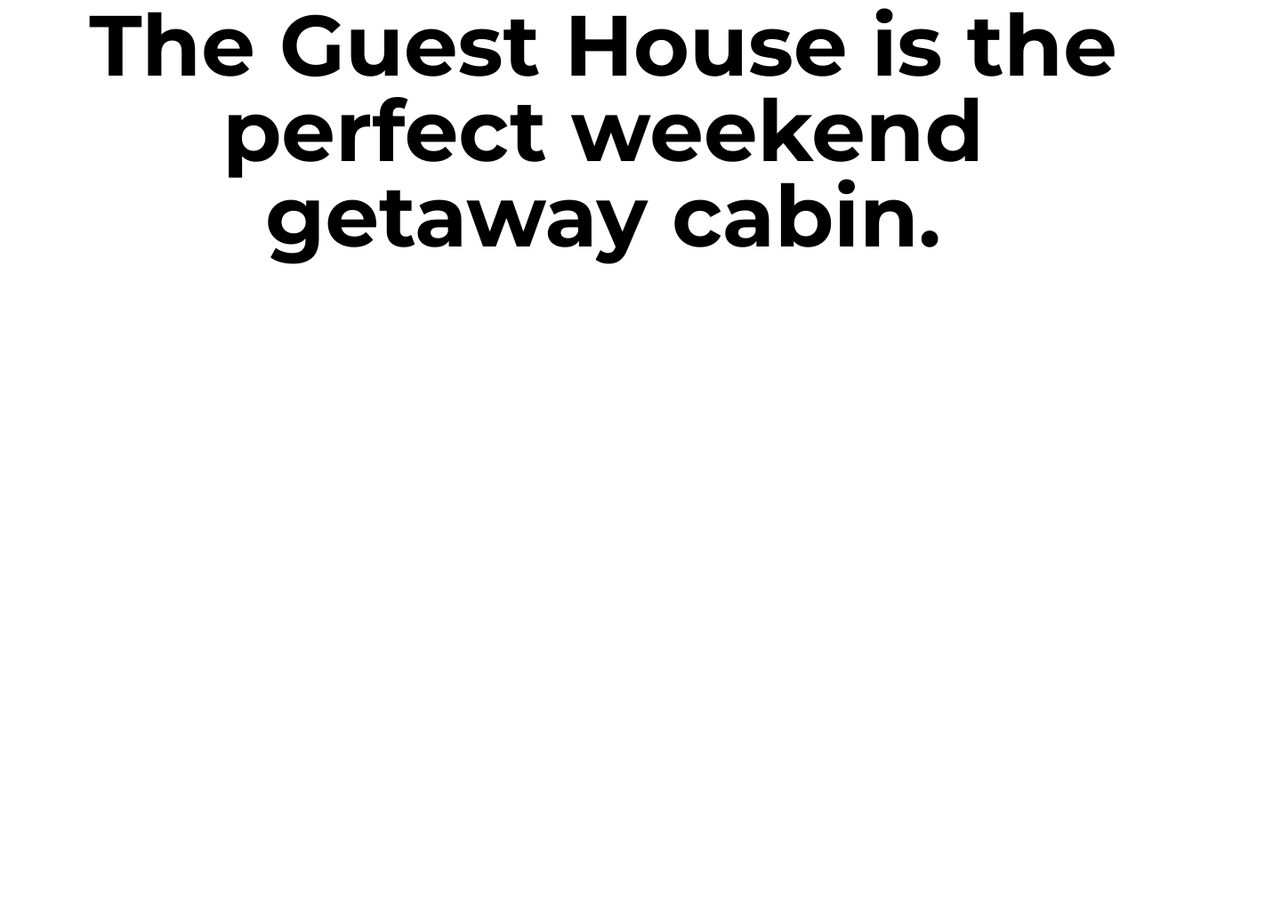
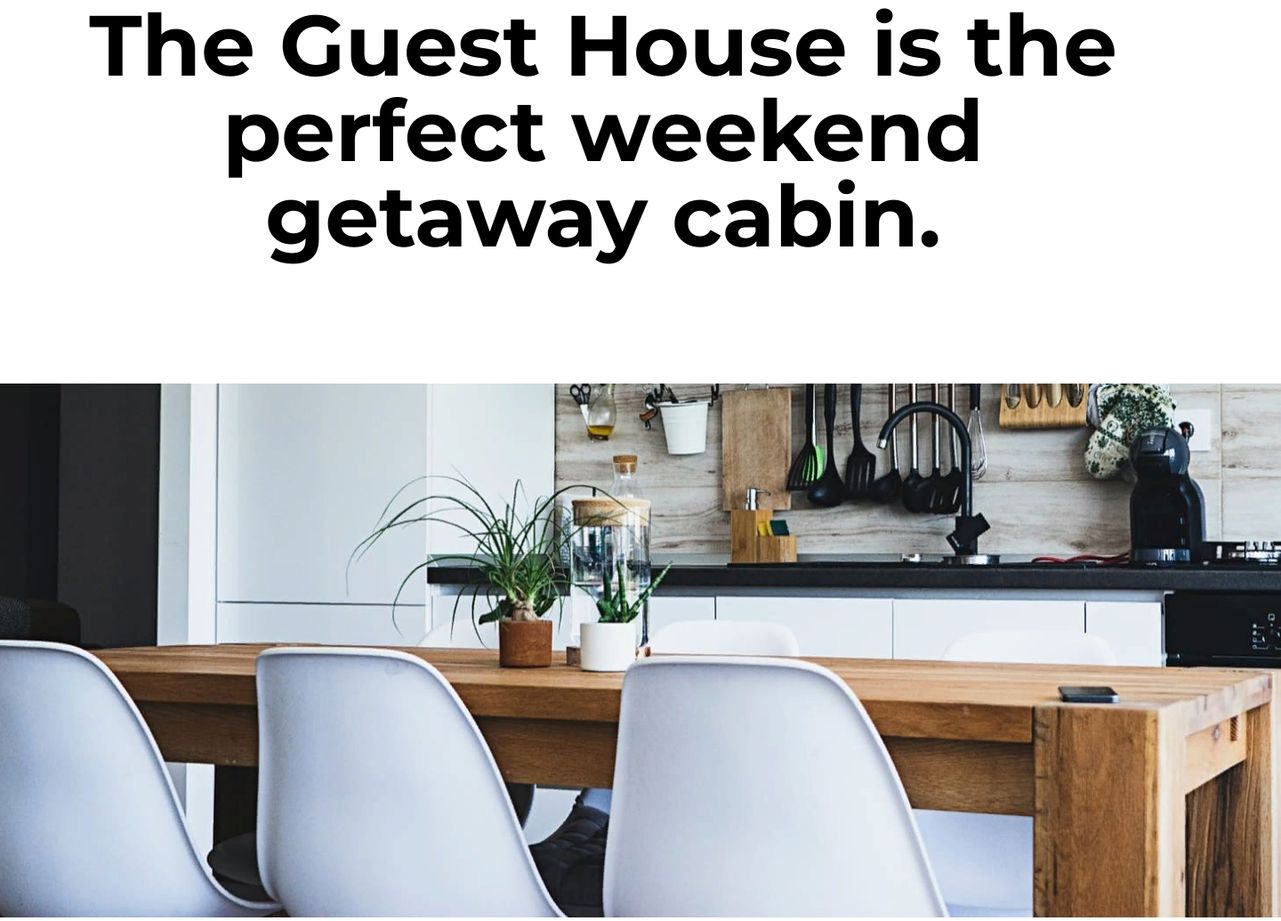
Before and after one commit to NBhey/Pet-Project1-HTML-CSS, a plain HTML site: page index.html in a window 1280 px wide. Shown: the part 1427-2462 px from the top of the page at 89% size, 1440 px wide, since content can reach past the window. Before the commit the page ends 1858 px from the top, so only its background shows below. Drawn offline with Linux system fonts and the light colour scheme.

Commit message:
slogan v1.1

```diff
--- a/index.html
+++ b/index.html
@@ -50,5 +50,8 @@
    <section class="slogan">
         <p class="slogan__text">The Guest House is the perfect weekend getaway cabin.</p>
    </section>
+   <section class="kitchen_pic">
+        <img style="max-width: 1440px;" src="./images/IMAGE5.png" alt="kitchen">
+   </section>
 </body>
 </html>
--- a/style.css
+++ b/style.css
@@ -131,13 +131,14 @@ a {
     max-width: 343px;
 }
 .slogan {
-    margin: 0 auto;
     background-color: #ffffff;
     padding-top: 140px;
     padding-left: 76px;
     padding-bottom:140px;
 }
 .slogan__text {
+    margin: 0 auto;
+    max-width: 1287px;
     position: relative;
     font-family: 'Montserrat';
     font-size: 96px;
@@ -155,3 +156,7 @@ a {
     top: -32px;
     background: #E08631;
 }
+.kitchen_pic {
+    margin: 0 auto;
+    max-width:1440px;
+}
```
Also changed, not shown: images/IMAGE5.png (added).
